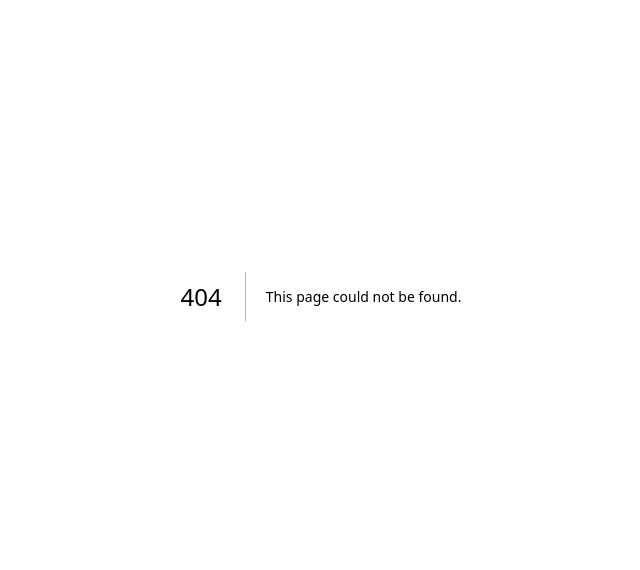
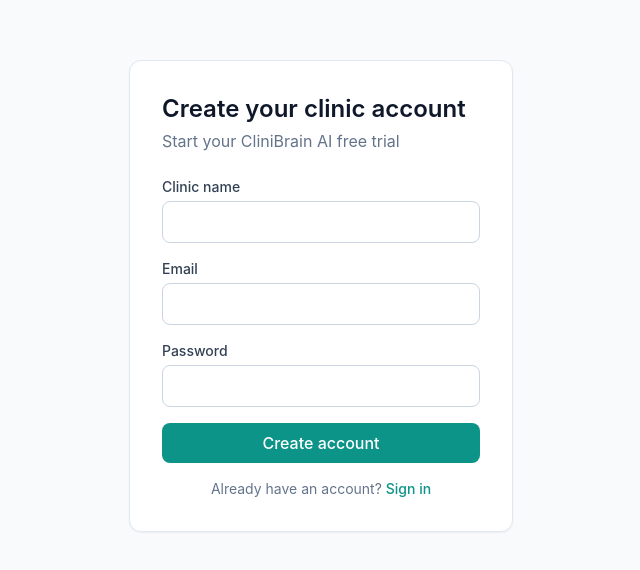
Before and after one commit to arashbahrami20261-tech/clinibrain-ai, a Next.js app in the folder apps/web/: page /register in a window 1280 px wide. Before the commit this address had no page. Shown: the part 104-674 px from the top of the page, without its empty margins (319-959 px from the left). Built offline with nearby package versions, Linux system fonts and the light colour scheme; no server answers.

Commit message:
Create page.tsx

```diff
--- /dev/null
+++ b/apps/web/app/(auth)/register/page.tsx
@@ -0,0 +1,105 @@
+'use client';
+
+import { useState } from 'react';
+import { useRouter } from 'next/navigation';
+import { createClient } from '@/lib/supabase/client';
+
+export default function RegisterPage() {
+  const router = useRouter();
+  const supabase = createClient();
+  const [form, setForm] = useState({ clinicName: '', email: '', password: '' });
+  const [error, setError] = useState<string | null>(null);
+  const [loading, setLoading] = useState(false);
+
+  async function handleSubmit(e: React.FormEvent) {
+    e.preventDefault();
+    setLoading(true);
+    setError(null);
+
+    const res = await fetch('/api/auth/register-clinic', {
+      method: 'POST',
+      headers: { 'Content-Type': 'application/json' },
+      body: JSON.stringify(form),
+    });
+    const data = await res.json();
+
+    if (!res.ok) {
+      setError(data.error || 'Registration failed');
+      setLoading(false);
+      return;
+    }
+
+    const { error: signInError } = await supabase.auth.signInWithPassword({
+      email: form.email,
+      password: form.password,
+    });
+
+    if (signInError) {
+      setError(signInError.message);
+      setLoading(false);
+      return;
+    }
+
+    router.push('/dashboard');
+    router.refresh();
+  }
+
+  return (
+    <div className="min-h-screen flex items-center justify-center bg-slate-50">
+      <div className="w-full max-w-sm bg-white p-8 rounded-xl shadow-sm border border-slate-200">
+        <h1 className="text-2xl font-semibold text-slate-900 mb-1">Create your clinic account</h1>
+        <p className="text-slate-500 mb-6">Start your CliniBrain AI free trial</p>
+
+        <form onSubmit={handleSubmit} className="space-y-4">
+          <div>
+            <label className="block text-sm font-medium text-slate-700 mb-1">Clinic name</label>
+            <input
+              required
+              value={form.clinicName}
+              onChange={(e) => setForm({ ...form, clinicName: e.target.value })}
+              className="w-full rounded-lg border border-slate-300 px-3 py-2 focus:outline-none focus:ring-2 focus:ring-teal-500"
+            />
+          </div>
+          <div>
+            <label className="block text-sm font-medium text-slate-700 mb-1">Email</label>
+            <input
+              type="email"
+              required
+              value={form.email}
+              onChange={(e) => setForm({ ...form, email: e.target.value })}
+              className="w-full rounded-lg border border-slate-300 px-3 py-2 focus:outline-none focus:ring-2 focus:ring-teal-500"
+            />
+          </div>
+          <div>
+            <label className="block text-sm font-medium text-slate-700 mb-1">Password</label>
+            <input
+              type="password"
+              required
+              minLength={8}
+              value={form.password}
+              onChange={(e) => setForm({ ...form, password: e.target.value })}
+              className="w-full rounded-lg border border-slate-300 px-3 py-2 focus:outline-none focus:ring-2 focus:ring-teal-500"
+            />
+          </div>
+
+          {error && <p className="text-sm text-red-600">{error}</p>}
+
+          <button
+            type="submit"
+            disabled={loading}
+            className="w-full bg-teal-600 text-white rounded-lg py-2 font-medium hover:bg-teal-700 disabled:opacity-50"
+          >
+            {loading ? 'Creating account…' : 'Create account'}
+          </button>
+        </form>
+
+        <p className="text-sm text-slate-500 mt-4 text-center">
+          Already have an account?{' '}
+          <a href="/login" className="text-teal-600 font-medium">
+            Sign in
+          </a>
+        </p>
+      </div>
+    </div>
+  );
+    }
```
